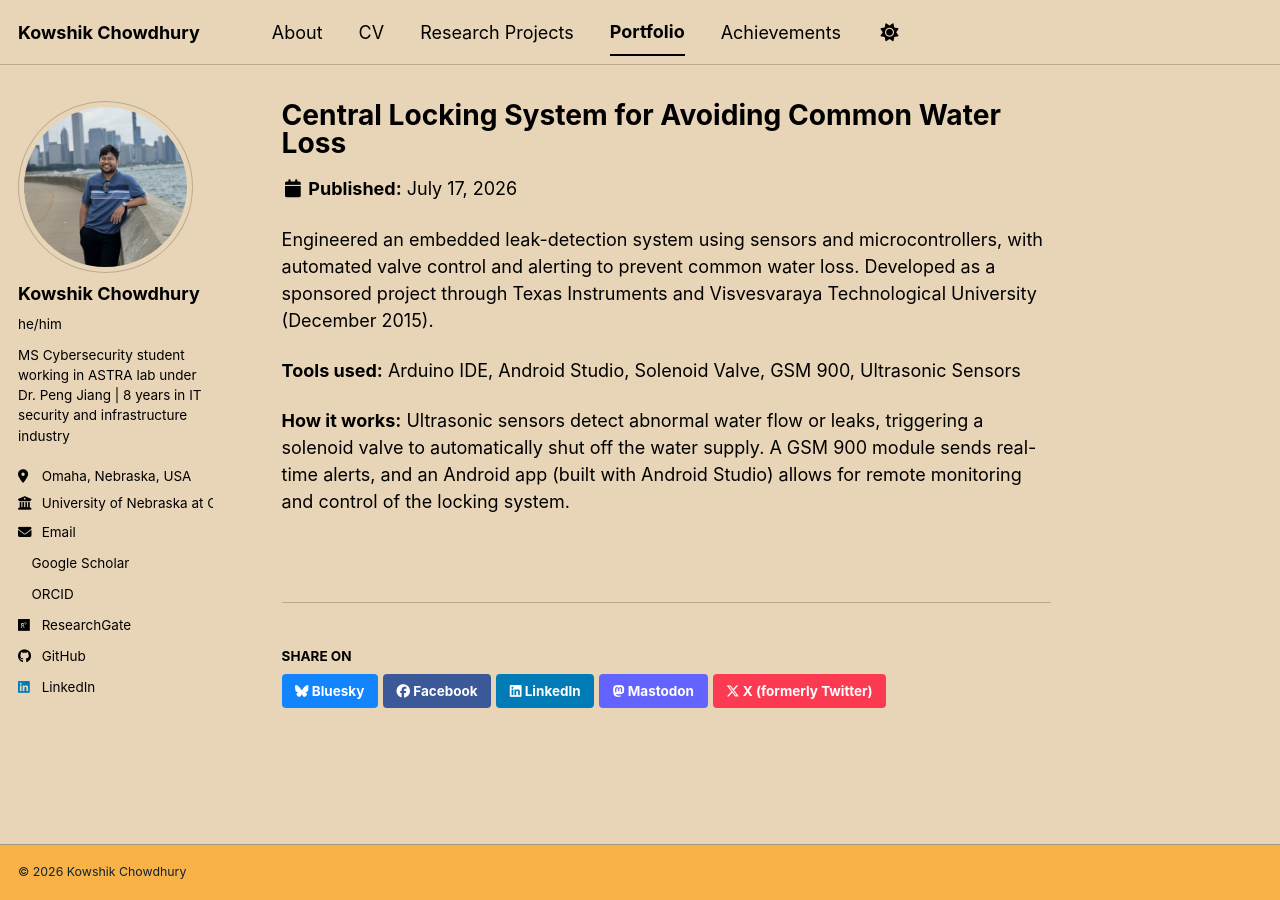
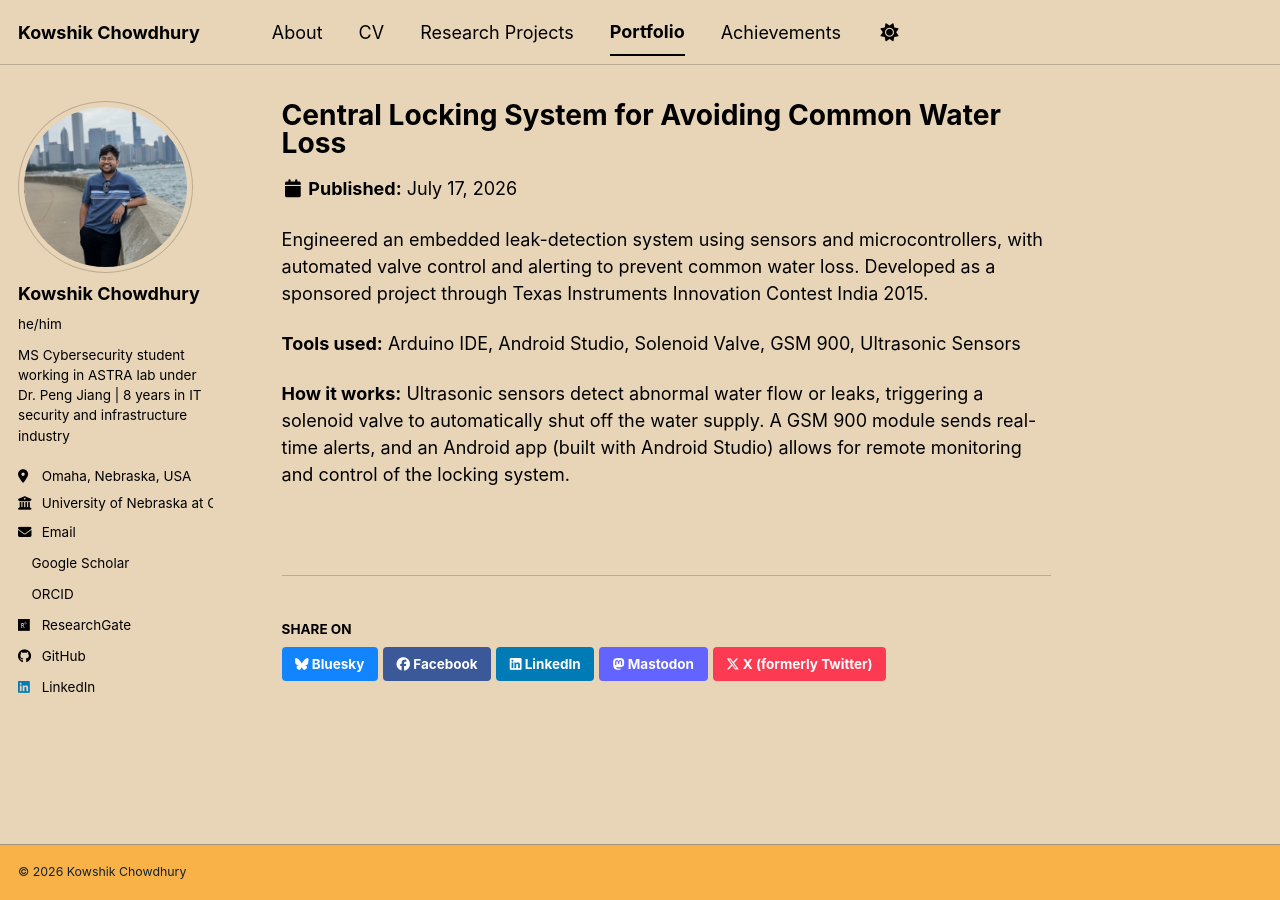
Before and after one commit to kowshik1993/kowshik1993.github.io, a Jekyll site: the page built from _portfolio/TI_Avoid_common_waterloss.md, in a window 1280 px wide. Built offline with Jekyll 4.4.1, drawn with Linux system fonts in a browser that asks for light colours; a style sheet for code colours, icons or effects is not loaded.

Commit message:
Update TI_Avoid_common_waterloss.md

```diff
--- a/_portfolio/TI_Avoid_common_waterloss.md
+++ b/_portfolio/TI_Avoid_common_waterloss.md
@@ -3,7 +3,7 @@ title: "Central Locking System for Avoiding Common Water Loss"
 excerpt: "Embedded leak-detection system with automated valve control and alerting, sponsored by Texas Instruments. <br/><img src='/images/TI.png'>"
 collection: portfolio
 ---
-Engineered an embedded leak-detection system using sensors and microcontrollers, with automated valve control and alerting to prevent common water loss. Developed as a sponsored project through Texas Instruments and Visvesvaraya Technological University (December 2015).
+Engineered an embedded leak-detection system using sensors and microcontrollers, with automated valve control and alerting to prevent common water loss. Developed as a sponsored project through Texas Instruments Innovation Contest India 2015.
 
 **Tools used:** Arduino IDE, Android Studio, Solenoid Valve, GSM 900, Ultrasonic Sensors
 
```
